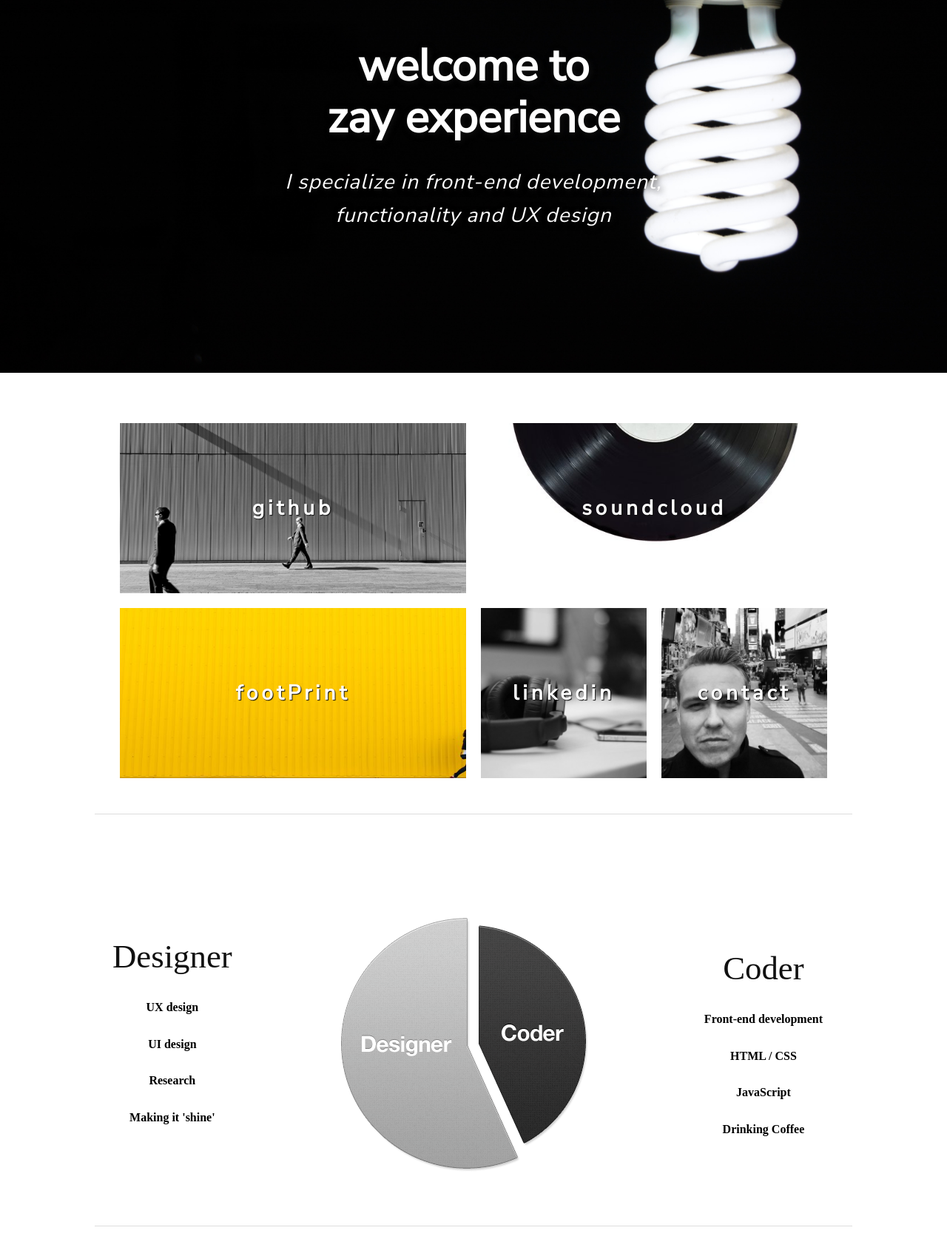
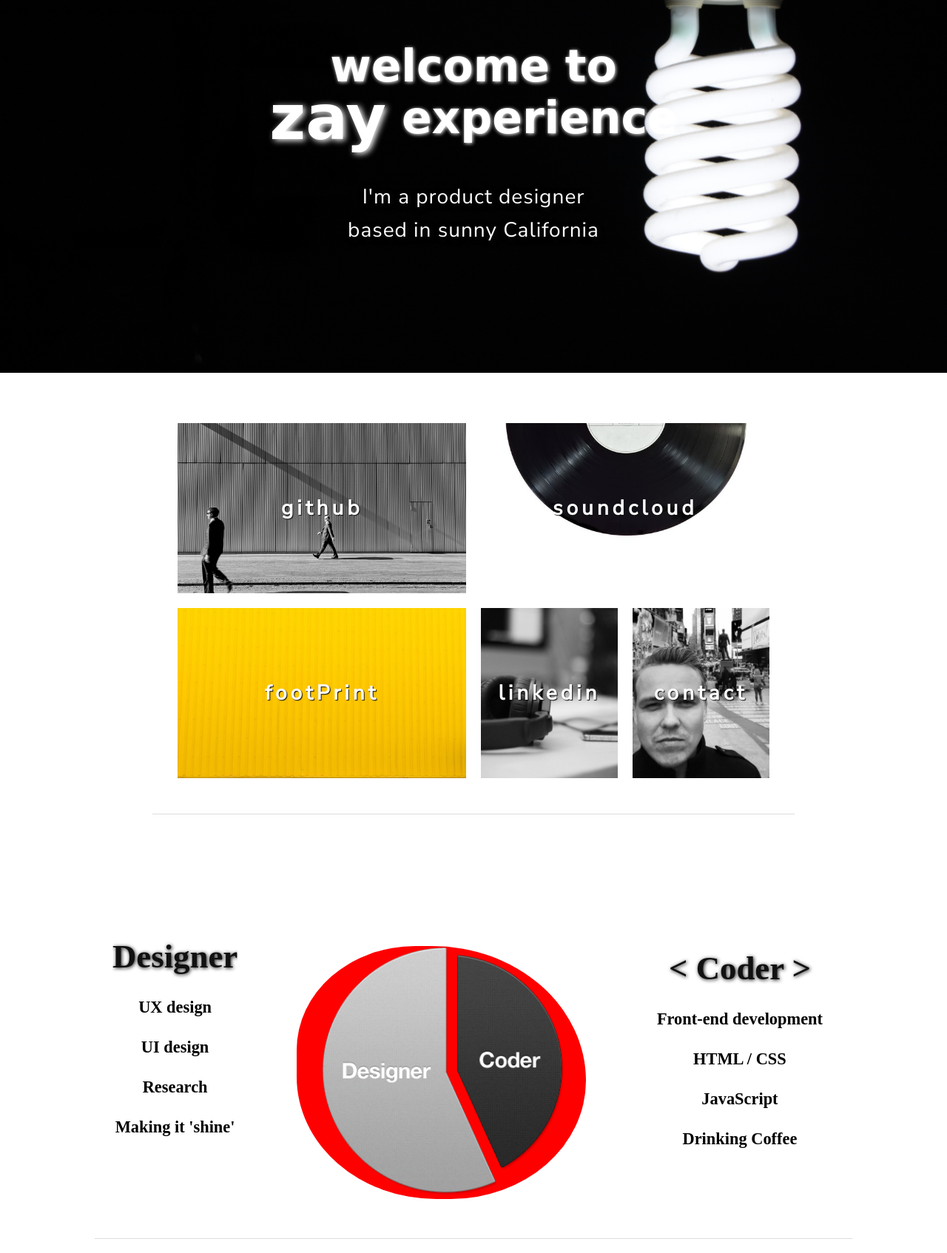
Before and after one commit to unisone/portfolio, a plain HTML site: page index.html in a window 1280 px wide. Shown: the part 226-1920 px from the top of the page at 74% size. Drawn offline with Linux system fonts and the light colour scheme; a web font is replaced by a local one.

Commit message:
Layout
changed font
fixed mobile layout

```diff
--- a/assets/css/style.css
+++ b/assets/css/style.css
@@ -129,30 +129,6 @@ ol.ol li {
   margin-bottom: 0.7em;
 }
 
-section.dark {
-  border-bottom: #dddddd solid 1px;
-  padding: 3em 1.5em;
-  overflow: hidden;
-  margin-top: 70px;
-}
-
-/* Pie Chart */
-.pie-chart {
-  text-align: center;
-  overflow: hidden;
-}
-
-.pie-chart ul {
-  list-style-type: none;
-  padding: 0;
-}
-
-.pie-chart .designer,
-.pie-chart .coder {
-  float: none;
-  margin-bottom: 3em;
-  overflow: hidden;
-}
 
 nav ul {
   list-style: none;
@@ -183,13 +159,13 @@ header {
   left: 0;
   background-color: #fff;
   width: 100%;
-  height: 70px;
+  height: 100px;
   z-index: 1;
 }
 
 header .header-brand {
   font-family: 'Nunito Sans', sans-serif;
-  font-size: 24px;
+  font-size: 28px;
   font-weight: 900;
   color: #111;
   display: block;
@@ -214,12 +190,118 @@ header nav ul li {
 header nav ul li a {
   font-family: 'Nunito Sans', sans-serif;
   font-size: 16px;
+  font-weight: bolder;
+  letter-spacing: 1px;
   color: #111;
 }
 
 #content-detail {
   position: relative;
 }
+
+.index-banner {
+  width: 100%;
+  height: 450px;
+  background-image: url('../../img/banner.jpg');
+  background-repeat: no-repeat;
+  background-position: center;
+  background-size: cover;
+  padding-top: 180px;
+}
+
+.index-banner h2 {
+  font-family: 'Megrim', cursive;
+  font-size: 40px;
+  font-weight: 900;
+  line-height: 70px;
+  color: #fff;
+  text-align: center;
+  text-shadow: 1px 1px 5px #fff;
+}
+
+.index-banner h1 {
+  font-family: 'Nunito Sans', sans-serif;
+  font-size: 28px;
+  font-weight: 100;
+  line-height: 45px;
+  color: #fff;
+  text-align: center;
+  margin: 50px 20px;
+  text-shadow: 2px 2px 8px #111;
+}
+.index-banner span{
+  text-shadow: 3px 2px 8px #fff;
+  font-size: 1.4em;
+}
+.index-links {
+  border-bottom: #dddddd solid 1px;
+  padding: 3em 1.5em;
+  overflow: hidden;
+}
+
+.index-links div {
+  margin: 16px 16px 0;
+  width: calc(100% - 32px);
+  height: 100px;
+  background-color: #111;
+
+}
+
+.index-links div h3 {
+  font-family: 'Nunito Sans', sans-serif;
+  font-size: 28px;
+  font-weight: 600;
+  line-height: 100px;
+  color: #fff;
+  text-align: center;
+}
+/*  Chart*/
+section.dark {
+  border-bottom: #dddddd solid 1px;
+  padding: 3em 1.5em;
+  overflow: hidden;
+  margin-top: 70px;
+}
+
+/* Pie Chart */
+.pie-chart {
+  text-align: center;
+  overflow: hidden;
+}
+
+.pie-chart ul {
+  list-style-type: none;
+  padding: 0;
+}
+
+.pie-chart .designer,
+.pie-chart .coder {
+  float: none;
+  margin-bottom: 3em;
+  overflow: hidden;
+}
+.pie-chart img {
+  width: 60%;
+  justify-content: center;
+  background-color: red;
+  border-top-left-radius: 57%;
+  border-bottom-right-radius: 65%;
+  border-bottom-left-radius: 67%;
+  border-top-right-radius: 74%;
+  margin:5px;
+
+}
+.pie-chart .designer li,
+.pie-chart .coder li{
+  font-size: 1.4em;
+}
+.pie-chart .designer h2,
+.pie-chart .coder h2{
+  font-weight: bold;
+  text-shadow: 1px 1px 5px #111;
+}
+
+
 
 /*FOOTER*/
 footer {
@@ -236,23 +318,25 @@ footer ul {
   width: fit-content;
   float: left;
   padding-left: 20px;
-  padding-top: 20px;
   text-align: left;
 }
 
 footer ul li {
   display: block;
   list-style: none;
+  padding: 10px 10px;
 }
-
-footer ul li a {
+.footer-links-main a{
   font-family: 'Nunito Sans', sans-serif;
   font-size: 24px;
   color: #fff;
   line-height: 40px;
-  margin: 20px
+  margin: 70px auto;
+  padding-top: 10px
 }
-
+.footer-links-main .red{
+  color: red;
+}
 .footer-sm {
   width: 50px;
   float: right;
@@ -261,72 +345,21 @@ footer ul li a {
 
 .footer-sm img {
   width: 100%;
-  margin-bottom: 20px;
+padding: 10px
 }
+
 
 .left {
   float: left !important;
 }
-.red{
-  color: red;
-}
 
-/* style the header for the desktop version*/
-/*INDEX*/
-.index-banner {
-  width: 100%;
-  height: 450px;
-  ;
-  background-image: url('../../img/banner.jpg');
-  background-repeat: no-repeat;
-  background-position: center;
-  background-size: cover;
-  padding-top: 180px;
-}
+@media only screen and (min-width: 700px){
 
-.index-banner h2 {
-  font-family: 'Nunito Sans', sans-serif;
-  font-size: 60px;
-  font-weight: 900;
-  line-height: 70px;
-  color: #fff;
-  text-align: center;
-  text-shadow: 2px 2px 8px #111;
-}
-
-.index-banner h1 {
-  font-family: 'Nunito Sans', sans-serif;
-  font-size: 28px;
-  font-weight: 100;
-  font-style: italic;
-  line-height: 45px;
-  color: #fff;
-  text-align: center;
-  text-shadow: 2px 2px 8px #111;
-}
-
-.index-links {
-  border-bottom: #dddddd solid 1px;
-  padding: 3em 1.5em;
-  overflow: hidden;
-}
-
-.index-links div {
-  margin: 16px 16px 0;
-  width: calc(100% - 32px);
-  height: 100px;
-  background-color: #111;
-  letter-spacing: 1em;
-}
-
-.index-links div h3 {
-  font-family: 'Nunito Sans', sans-serif;
-  font-size: 28px;
-  font-weight: 600;
-  line-height: 100px;
-  color: #fff;
-  text-align: center;
-  letter-spacing: 0.1;
+  .index-links{
+    width: 80%;
+    justify-content: center;
+    margin: 0 auto;
+  }
 }
 
 /* style the main content for the desktop version*/
@@ -361,11 +394,14 @@ footer ul li a {
   .index-banner {
     height: 450px;
   }
-
+  .index-banner h2 {
+    font-family: 'Megrim', cursive;
+    font-size: 60px;
+}
   .index-banner h1 {
     display: block;
     width: 560px;
-    margin: 0 auto;
+    margin: 50px auto;
   }
 
   .index-links {
@@ -384,7 +420,10 @@ footer ul li a {
   .index-boxlink-square {
     width: calc(25% - 20px) !important;
   }
+header nav ul li a{
+font-size: 1.2em;
 
+}
   .lin2 {
     background-image: url("../../img/link2.jpg");
     background-repeat: no-repeat;
@@ -448,6 +487,10 @@ footer ul li a {
   }
 
   /* Pie chart */
+  .pie-chart{
+    justify-content: center;
+    margin:auto;
+  }
   .pie-chart .designer,
   .pie-chart .coder {
     padding-top: 3em;
@@ -468,9 +511,9 @@ footer ul li a {
   }
 
   .pie-chart img {
-    width: auto;
-    padding: 20px;
-    text-align: center;
+    width: 40%;
+    justify-content: center;
+    margin-top: 60px
   }
 
   .pie-chart ul li {
--- a/index.html
+++ b/index.html
@@ -10,8 +10,9 @@
   <meta name="keywords" content="portfolio, coding, ux, ui, design, frontend, developer">
   <link rel='stylesheet' href='http:////netdna.bootstrapcdn.com/font-awesome/4.0.3/css/font-awesome.css'>
   <link href="https://fonts.googleapis.com/css?family=Nunito+Sans" rel="stylesheet">
+  <link href="https://fonts.googleapis.com/css?family=Megrim" rel="stylesheet">
   <link rel="stylesheet" href="assets/css/style.css">
-  <link rel="shortcut icon" type="image/png" href="img/logo.png">
+  <link rel="shortcut icon" type="image/png" href="img/favicon.png">
 </head>
 
 <body>
@@ -37,8 +38,8 @@
     <main>
       <section class="index-banner">
         <div class="vertical-center">
-          <h2>welcome to<br>zay experience</h2>
-          <h1>I specialize in front-end development, functionality and UX design</h1>
+          <h2>welcome to<br><span>zay</span> experience</h2>
+          <h1>I'm a product designer <br>based in sunny California</h1>
         </div>
         <!--The website banner END-->
       </section>
@@ -89,7 +90,7 @@
                 </ul>
               </div>
               <div class="coder">
-                <h2>Coder</h2>
+                <h2>&lt Coder &gt</h2>
                 <ul class="ul">
                   <li>Front-end development</li>
                   <li>HTML / CSS</li>
@@ -127,6 +128,7 @@
         <img src="img/facebook-logo-button.png" alt="facebook icon">
       </a>
     </div>
+
   </footer>
 </body>
 
```
Also changed, not shown: img/favicon.png (renamed from img/logo.png).
